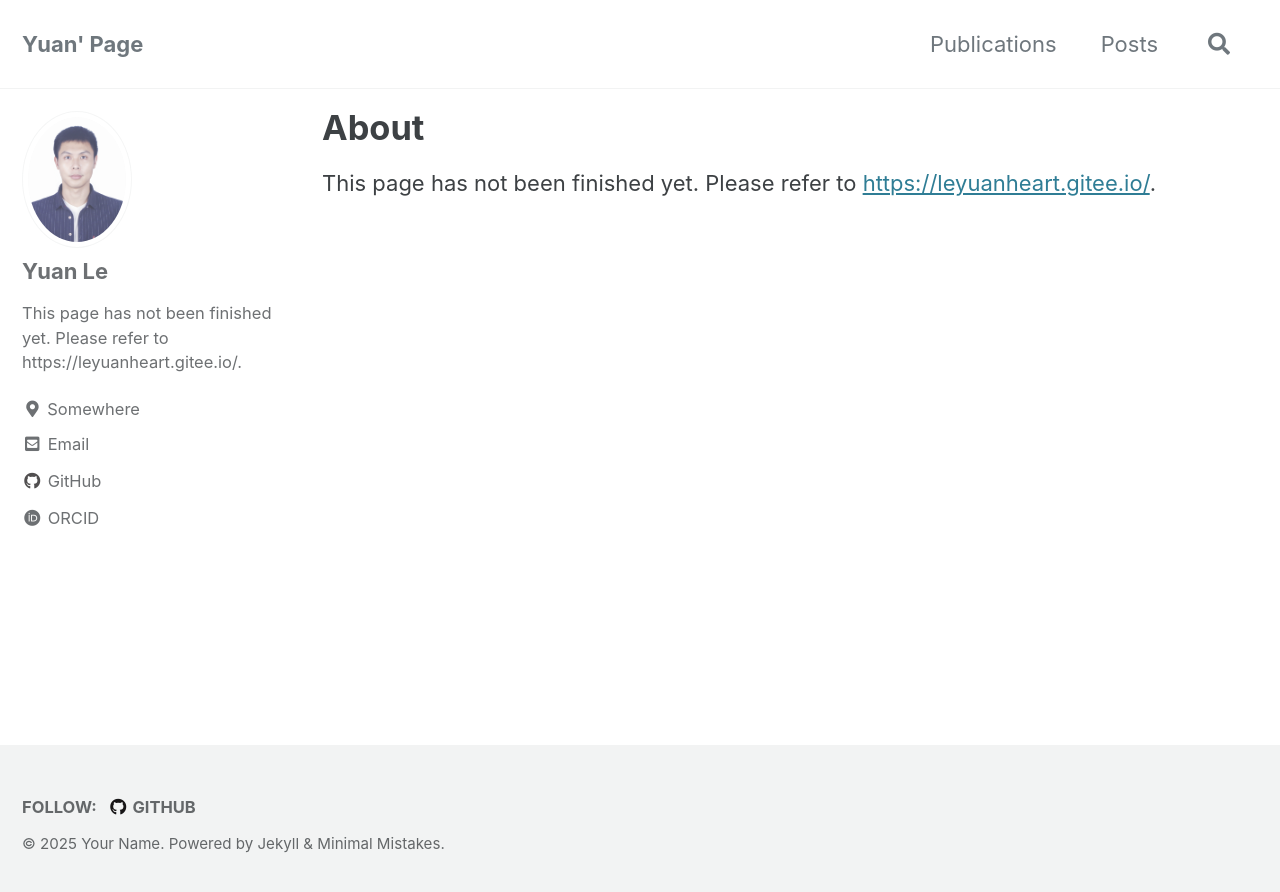
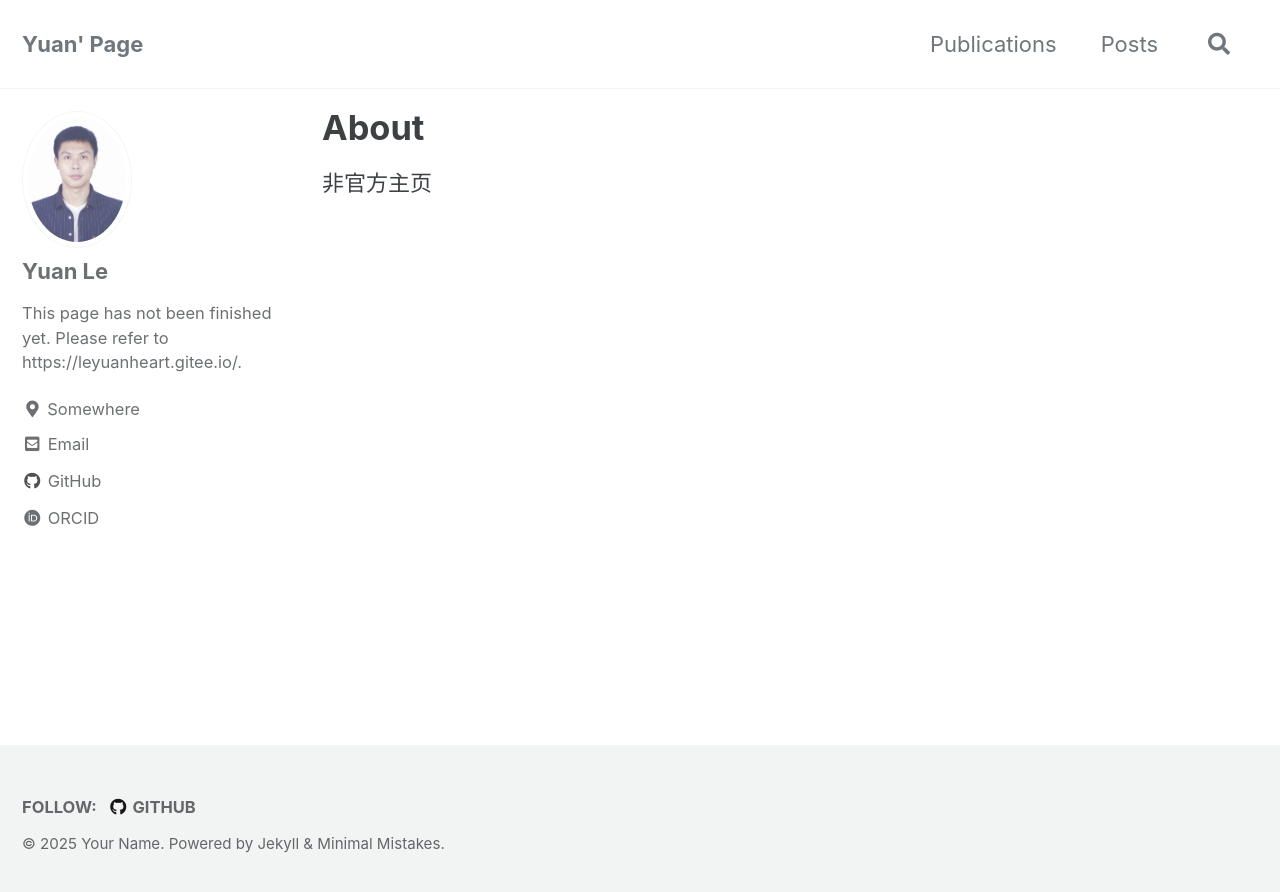
Before and after one commit to leyuanheart/leyuanheart.github.io, a Jekyll site: the page built from _pages/about.md, in a window 1280 px wide. Shown: the top 892 px of the page. Built offline with Jekyll 4.4.1, drawn with Linux system fonts in a browser that asks for light colours; cached includes are drawn as plain includes.

Commit message:
Update about.md

```diff
--- a/_pages/about.md
+++ b/_pages/about.md
@@ -5,4 +5,4 @@ title: "About"
 classes: wide
 ---
 
-This page has not been finished yet. Please refer to [https://leyuanheart.gitee.io/](https://leyuanheart.gitee.io/).
+非官方主页
```
